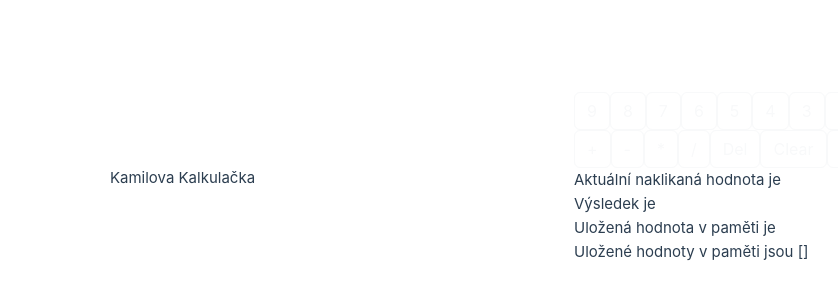
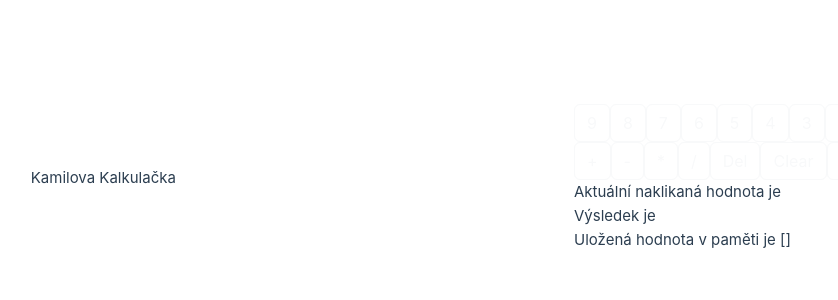
Before and after one commit to kaplosh/calculator, a Vue app: page / in a window 1280 px wide. Shown: the part 222-522 px from the top of the page, without its empty margins (78-916 px from the left). Built offline with nearby package versions, Linux system fonts and the light colour scheme.

Commit message:
basic memory added + sorting

```diff
--- a/src/App.vue
+++ b/src/App.vue
@@ -8,8 +8,8 @@ export default {
       operation: null,
       op_String: "",
       result: null,
-      memory: "",
-      memory_list: [],
+      memory: null,
+      memory_List: [],
       memory_Count: 0,
     };
   },
@@ -76,14 +76,17 @@ export default {
     },
     add_M() {
       this.memory_Count++;
-      if (this.memory_Count === 1) {
-        this.memory = this.curr_Value.toString();
-      } else if (this.memory_Count === 2) {
-        this.memory_list.push(this.memory);
-        this.memory_list.push(this.curr_Value);
-        this.memory_list = this.memory_list.toString();
-      }
-    }
+      this.memory_List.push(Number(this.curr_Value));
+    },
+    clear_M(){
+      this.memory_List = [];
+      this.memory_Count = 0;
+    },
+    sort_M(){
+      this.memory_List.sort(function(x,y){
+        return y - x;
+      });
+    },
   },
 };
 console.log("Hi");
@@ -134,16 +137,17 @@ console.log("Hi");
         <button type="button" @click="clear_all()" class="btn btn-outline-light">Clear</button>
         <button type="button" @click="make_result()" class="btn btn-outline-light">=</button>
         <button type="button" @click="add_M()" class="btn btn-outline-light">M+</button>
-        <button type="button" class="btn btn-outline-light">M-Clear</button>
+        <button type="button" @click="clear_M()" class="btn btn-outline-light">M-Clear</button>
+        <button type="button" @click="sort_M()" class="btn btn-outline-light">M-Sort</button>
       </div>
       <div>
         Aktuální naklikaná hodnota je {{ curr_Value }} <br> Výsledek je {{ result }}
       </div>
       <div v-if="memory_Count <= 1">
-        Uložená hodnota v paměti je {{ memory }}
+        Uložená hodnota v paměti je {{ memory_List }}
       </div>
-      <div>
-        Uložené hodnoty v paměti jsou {{ memory_list }}
+      <div v-else="memory_Count >= 2">
+        Uložené hodnoty v paměti jsou {{ memory_List }}
       </div>
     </div>
   </main>
```
